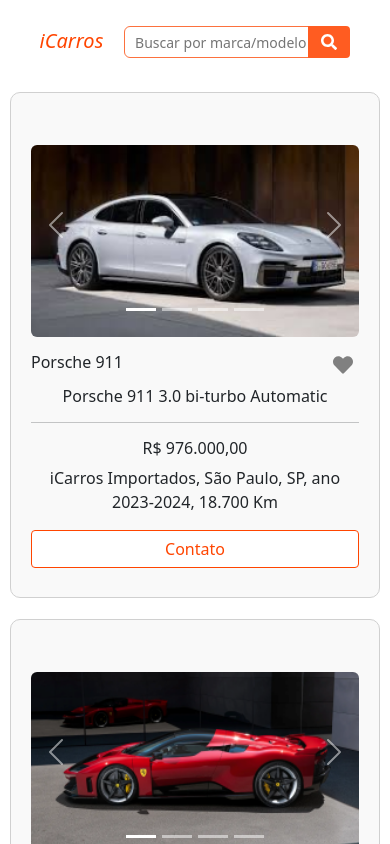
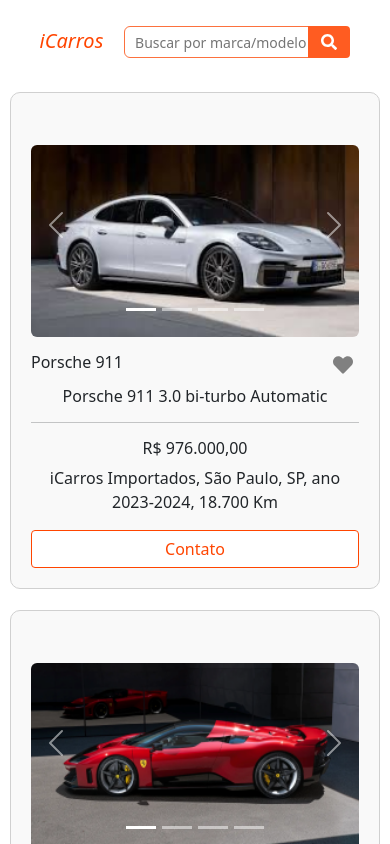
Before and after one commit to LuanMD1/FrontendItau, a React (Vite) app: page / in a window 390 px wide. Built offline with nearby package versions, Linux system fonts and the light colour scheme.

Commit message:
fix: correcao design do button no mobile

```diff
--- a/src/App.css
+++ b/src/App.css
@@ -92,12 +92,6 @@
   transform: scale(1.03);
   background: #e0e0e0;
   border: 2px solid orangered;
-}
-
-@media (max-width: 767px) {
-  .vehicles-card {
-    height: 60dvh;
-  }
 }
 
 header {
```
